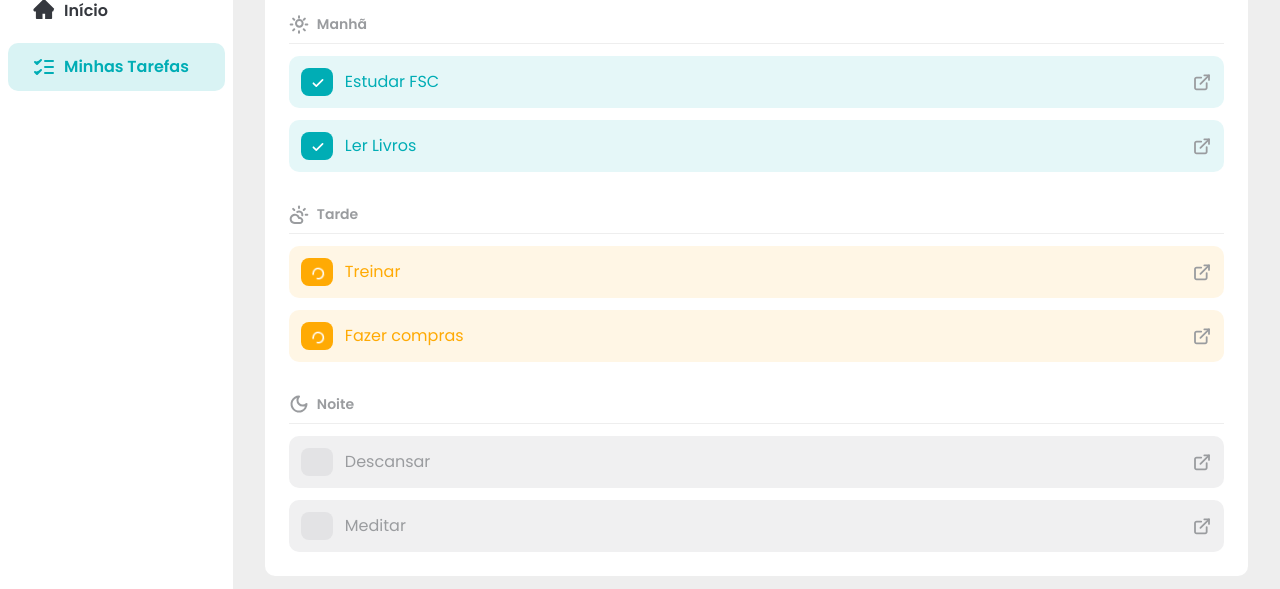
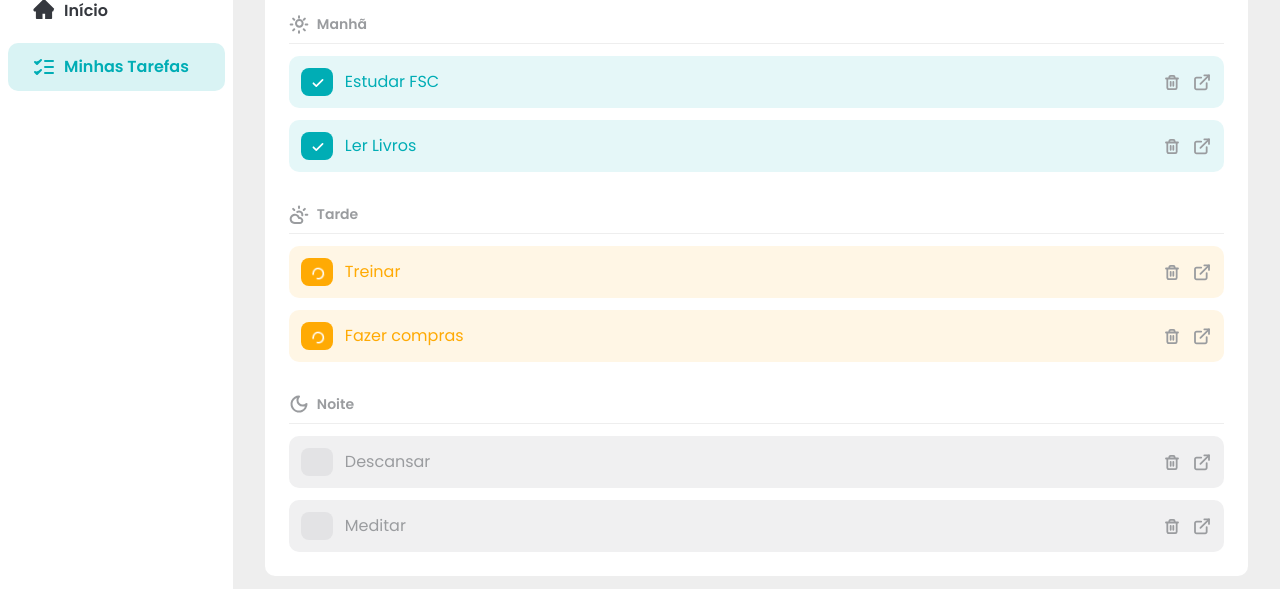
Before and after one commit to kleyton-ferreira/gerenciador-tarefas, a React (Vite) app: page / in a window 1280 px wide. Shown: the part 155-744 px from the top of the page. Built offline with nearby package versions, Linux system fonts and the light colour scheme.

Commit message:
feat: ensure task can be delete

```diff
--- a/src/components/Button/Button.jsx
+++ b/src/components/Button/Button.jsx
@@ -1,20 +1,23 @@
 import React from 'react'
 import { tv } from 'tailwind-variants'
 
-const Button = ({ children, variant }) => {
+const Button = ({ children, variant, ...rest }) => {
   const button = tv({
     base: 'flex items-center gap-2 rounded-md px-3 py-1 text-[16px] transition hover:bg-opacity-70',
     variants: {
       color: {
         primary: 'bg-brand-primary text-brand-white',
         secondary: 'bg-transparent text-brand-dark-gray hover:text-opacity-70',
+        ghost: 'cursor-pointer text-brand-text-gray hover:text-opacity-70',
       },
     },
   })
 
   return (
     <>
-      <button className={button({ color: variant })}> {children} </button>
+      <button className={button({ color: variant })} {...rest}>
+        {children}
+      </button>
     </>
   )
 }
--- a/src/components/Task/Task.jsx
+++ b/src/components/Task/Task.jsx
@@ -38,6 +38,11 @@ const Task = () => {
     setTasks(newTask)
   }
 
+  const handleDeleteTasks = (taskId) => {
+    const deleteTask = tasks.filter((del) => del.id !== taskId)
+    setTasks(deleteTask)
+  }
+
   return (
     <div className="w-full px-8 py-16">
       <div className="flex items-center justify-between">
@@ -66,6 +71,7 @@ const Task = () => {
               key={task.id}
               taskItens={task}
               handTaskleClick={handleTaskCheckboxClick}
+              handleDeletItens={handleDeleteTasks}
             />
           ))}
         </div>
@@ -76,6 +82,7 @@ const Task = () => {
               key={task.id}
               taskItens={task}
               handTaskleClick={handleTaskCheckboxClick}
+              handleDeletItens={handleDeleteTasks}
             />
           ))}
         </div>
@@ -86,6 +93,7 @@ const Task = () => {
               key={task.id}
               taskItens={task}
               handTaskleClick={handleTaskCheckboxClick}
+              handleDeletItens={handleDeleteTasks}
             />
           ))}
         </div>
--- a/src/components/TaskItem/TaskItem.jsx
+++ b/src/components/TaskItem/TaskItem.jsx
@@ -1,8 +1,14 @@
 import React from 'react'
 
-import { CheckedIcon, DetailsIcon, LoaderIcon } from '../../assets/icons'
+import {
+  CheckedIcon,
+  DetailsIcon,
+  LoaderIcon,
+  Trashcon,
+} from '../../assets/icons'
+import Button from '../Button/Button'
 
-const TaskItem = ({ taskItens, handTaskleClick }) => {
+const TaskItem = ({ taskItens, handTaskleClick, handleDeletItens }) => {
   const getStatusClass = () => {
     if (taskItens.status === 'done') {
       return 'bg-brand-primary  text-brand-primary'
@@ -39,9 +45,15 @@ const TaskItem = ({ taskItens, handTaskleClick }) => {
         </label>
         <p>{taskItens.title}</p>
       </div>
-      <a href="#">
-        <DetailsIcon className="text-brand-text-gray transition-all hover:opacity-80" />
-      </a>
+
+      <div className="flex items-center">
+        <Button variant="ghost" onClick={() => handleDeletItens(taskItens.id)}>
+          <Trashcon />
+        </Button>
+        <a href="#">
+          <DetailsIcon className="text-brand-text-gray transition-all hover:opacity-70" />
+        </a>
+      </div>
     </div>
   )
 }
```
